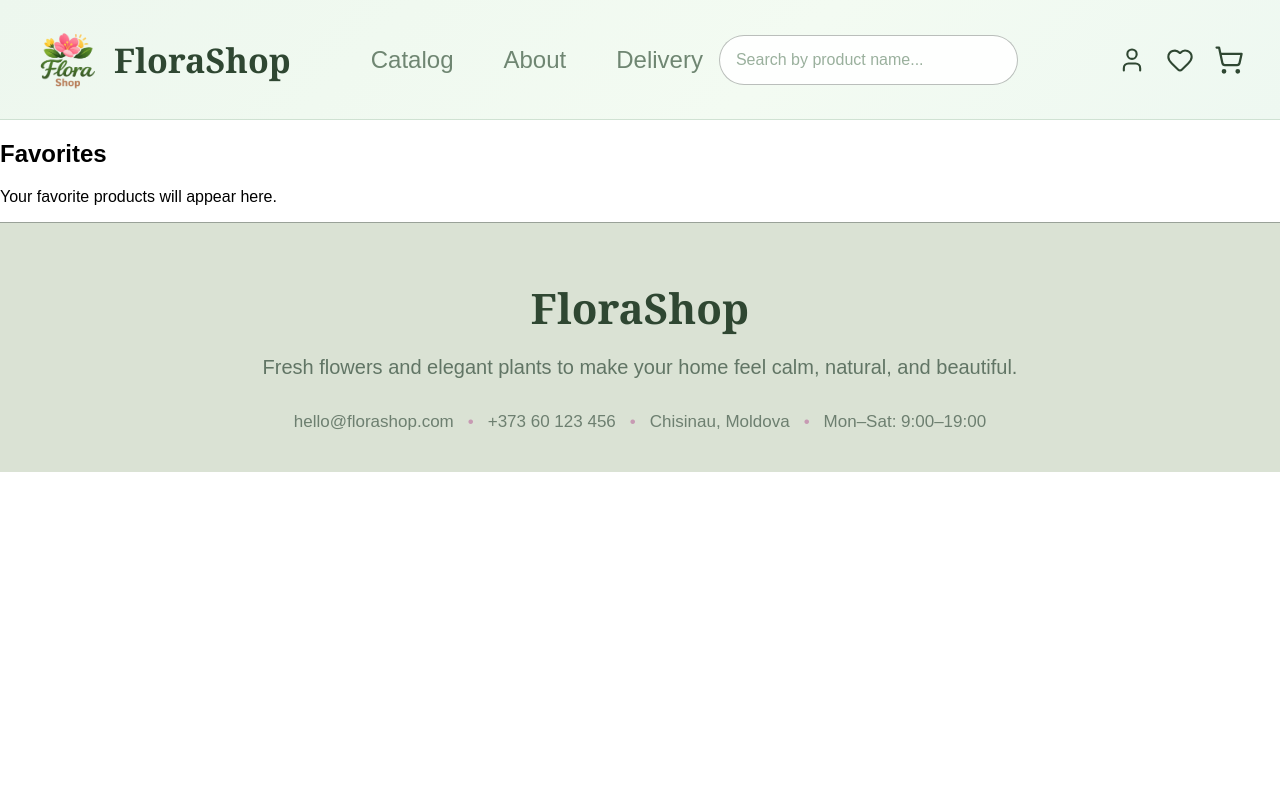
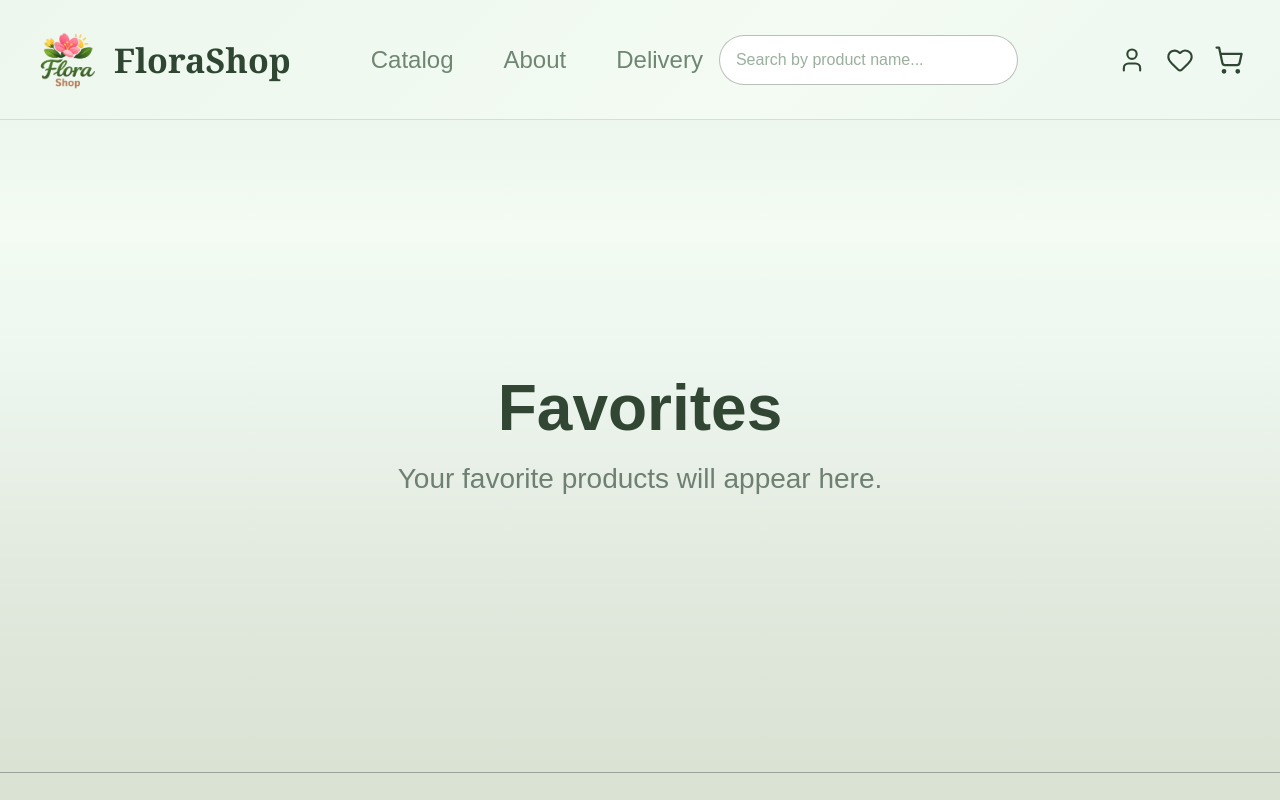
Before and after one commit to ellgenta/FloraFront, a React (Vite) app: page /favorites in a window 1280 px wide. Shown: the top 800 px of the page. Built offline with nearby package versions, Linux system fonts and the light colour scheme; a web font is replaced by a local one.

Commit message:
edited FavoritesPage

```diff
--- a/src/pages/FavoritesPage.tsx
+++ b/src/pages/FavoritesPage.tsx
@@ -1,6 +1,7 @@
 import ProductCard from '../components/ProductCard';
 import { useFavorites } from '../contexts/FavoritesContext';
 import { products } from '../data/products';
+import '../styles/FavoritesPage.css';
 
 export default function FavoritesPage() {
   const { favorites } = useFavorites();
@@ -9,14 +10,27 @@ export default function FavoritesPage() {
     favorites.includes(product.id)
   );
 
+  if (favoriteProducts.length === 0) {
+    return (
+      <section className="favorites-page">
+        <div className="favorites-page__empty">
+          <h1 className="favorites-page__title">Favorites</h1>
+          <p className="favorites-page__subtitle">
+            Your favorite products will appear here.
+          </p>
+        </div>
+      </section>
+    );
+  }
+
   return (
     <section className="favorites-page">
-      <h1>Favorites</h1>
+      <div className="favorites-page__container">
+        <h1 className="favorites-page__title favorites-page__title--top">
+          Favorites
+        </h1>
 
-      {favoriteProducts.length === 0 ? (
-        <p>Your favorite products will appear here.</p>
-      ) : (
-        <div className="products-grid">
+        <div className="favorites-page__grid">
           {favoriteProducts.map((product) => (
             <ProductCard
               key={product.id}
@@ -27,7 +41,7 @@ export default function FavoritesPage() {
             />
           ))}
         </div>
-      )}
+      </div>
     </section>
   );
 }
--- a/src/styles/FavoritesPage.css
+++ b/src/styles/FavoritesPage.css
@@ -1,7 +1,39 @@
 .favorites-page {
-  min-height: 100vh;
-  padding: 48px 32px 64px;
-  background: #f6fbf5;
+  min-height: calc(100vh - 160px);
+  padding: 48px 24px 64px;
+  background: linear-gradient(
+    to bottom,
+    #edf7ee 0%,
+    #f3fbf2 16%,
+    #eef8f1 34%,
+    #e8f0e7 52%,
+    #e1e9de 72%,
+    #dae2d4 100%
+  );
+}
+
+.favorites-page__empty {
+  min-height: calc(100vh - 260px);
+  display: flex;
+  flex-direction: column;
+  align-items: center;
+  justify-content: center;
+  text-align: center;
+}
+
+.favorites-page__title {
+  margin: 0 0 18px;
+  font-size: 64px;
+  line-height: 1;
+  font-weight: 700;
+  color: #314734;
+}
+
+.favorites-page__subtitle {
+  margin: 0;
+  font-size: 28px;
+  line-height: 1.5;
+  color: #6f7f72;
 }
 
 .favorites-page__container {
@@ -9,19 +41,9 @@
   margin: 0 auto;
 }
 
-.favorites-page__title {
-  margin: 0 0 12px;
-  font-size: 56px;
-  line-height: 1;
-  font-weight: 700;
-  color: #314d37;
-}
-
-.favorites-page__subtitle {
-  margin: 0 0 32px;
-  font-size: 20px;
-  line-height: 1.4;
-  color: #6f7f72;
+.favorites-page__title--top {
+  margin-bottom: 32px;
+  text-align: center;
 }
 
 .favorites-page__grid {
@@ -30,69 +52,16 @@
   gap: 28px;
 }
 
-.favorites-page__empty {
-  display: flex;
-  flex-direction: column;
-  align-items: center;
-  justify-content: center;
-  min-height: 320px;
-  padding: 40px 24px;
-  border: 1px solid #dbe7d8;
-  border-radius: 28px;
-  background: #fbfdfb;
-  text-align: center;
-}
-
-.favorites-page__empty-title {
-  margin: 0 0 12px;
-  font-size: 32px;
-  font-weight: 700;
-  color: #314d37;
-}
-
-.favorites-page__empty-text {
-  max-width: 480px;
-  margin: 0;
-  font-size: 18px;
-  line-height: 1.5;
-  color: #7b8b7d;
-}
-
-@media (max-width: 1200px) {
-  .favorites-page__grid {
-    grid-template-columns: repeat(2, minmax(260px, 1fr));
-  }
-}
-
 @media (max-width: 768px) {
-  .favorites-page {
-    padding: 32px 20px 48px;
-  }
-
   .favorites-page__title {
-    font-size: 40px;
+    font-size: 42px;
   }
 
   .favorites-page__subtitle {
     font-size: 18px;
-    margin-bottom: 24px;
   }
 
   .favorites-page__grid {
     grid-template-columns: 1fr;
-    gap: 20px;
-  }
-
-  .favorites-page__empty {
-    min-height: 260px;
-    padding: 32px 20px;
-  }
-
-  .favorites-page__empty-title {
-    font-size: 26px;
-  }
-
-  .favorites-page__empty-text {
-    font-size: 16px;
   }
 }
```
